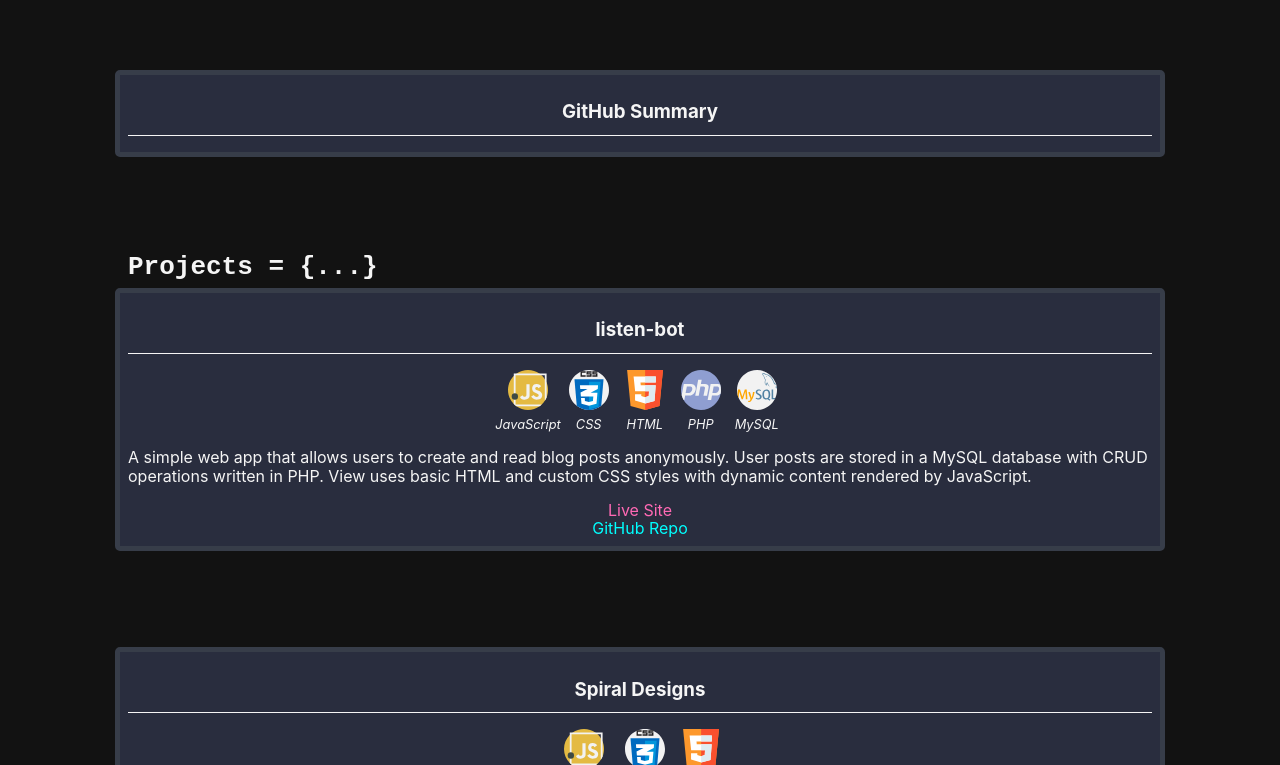
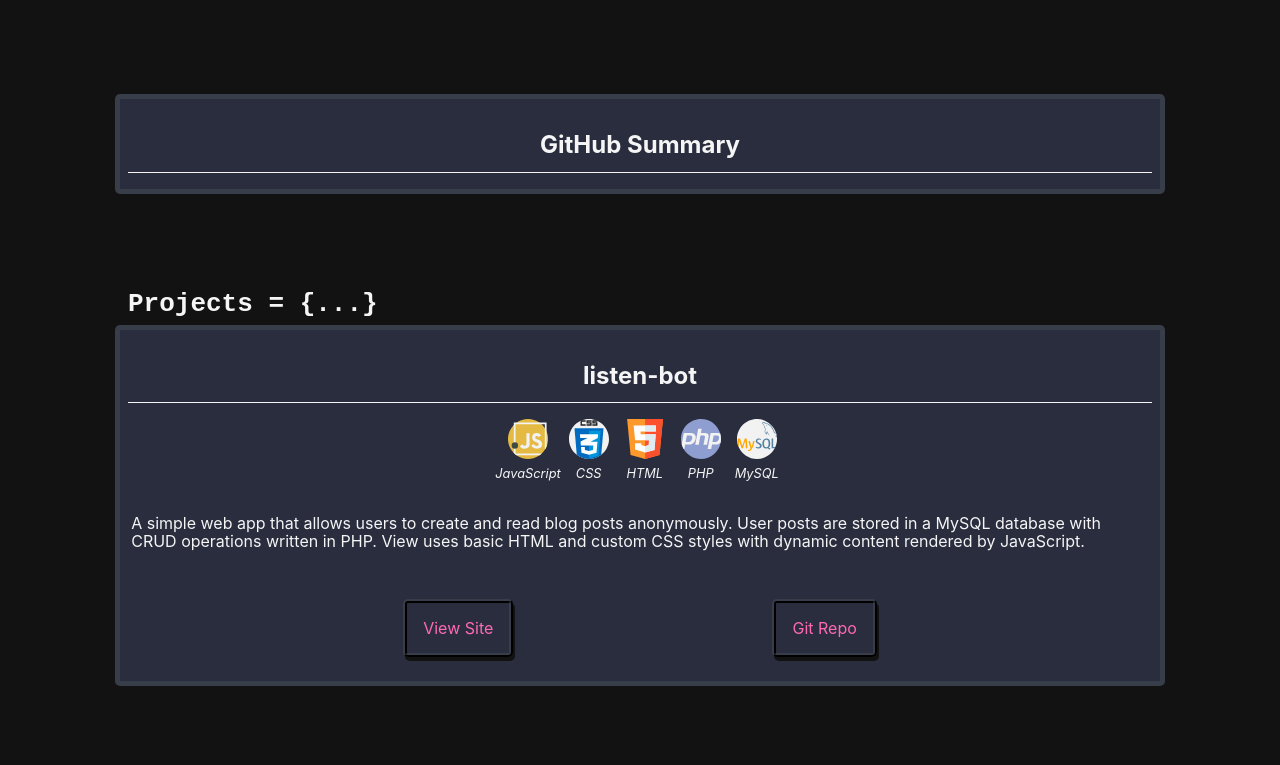
Before and after one commit to jodyanna/portfolio, a React (Create React App) app: page / in a window 1280 px wide. Shown: the part 635-1400 px from the top of the page. Built offline with nearby package versions, Linux system fonts and the light colour scheme; no server answers.

Commit message:
reworked project link buttons

```diff
--- a/src/components/Projects.js
+++ b/src/components/Projects.js
@@ -74,15 +74,31 @@ class Project extends React.Component {
     }
 
     return (
-      <article>
+      <article className={styles.article}>
         <h3>{this.props.project.name}</h3>
         <hr/>
         <div className={styles.container}>
           {renderTechList()}
         </div>
-        <p>{this.props.project.description}</p>
-        <a href={this.props.project.link}>Live Site</a>
-        <a href={this.props.project.gitLink}>GitHub Repo</a>
+        <div className={styles.container}>
+          <div className={styles.textContainer}>
+            {this.props.project.description}
+          </div>
+          <div className={styles.buttonContainer}>
+            <button className={styles.button} onClick={e => {
+              e.preventDefault();
+              window.location.href = this.props.project.link;
+            }}
+            >View Site</button>
+            <button className={styles.button} onClick={e => {
+              e.preventDefault();
+              window.location.href = this.props.project.gitLink;
+            }}
+            >Git Repo</button>
+          </div>
+        </div>
+
+
       </article>
     );
   }
--- a/src/styles/index.css
+++ b/src/styles/index.css
@@ -53,6 +53,7 @@ h2 {
 }
 
 h3 {
+  font-size: 1.5em;
   margin-bottom: 0.2em;
 }
 
--- a/src/styles/modules/Projects.module.css
+++ b/src/styles/modules/Projects.module.css
@@ -1,3 +1,15 @@
+
+.article {
+    width: 80%;
+
+    margin: 0 0 6em 0;
+    padding: 0.5em;
+
+    background-color: #292d3e;
+
+    border: #373d49 5px solid;
+    border-radius: 5px;
+}
 
 .container {
     display: flex;
@@ -7,6 +19,7 @@
     justify-content: center;
 
     flex-direction: row;
+    flex-wrap: wrap;
 }
 
 .caption {
@@ -32,3 +45,42 @@
     flex-direction: column;
     margin: 0;
 }
+
+.textContainer {
+
+    margin: 2em 0.2em;
+}
+
+.buttonContainer {
+    display: flex;
+    display: -webkit-flex;
+    flex-direction: row;
+    flex-wrap: wrap;
+
+    justify-content: space-evenly;
+    align-items: center;
+
+    width: 100%;
+
+    margin: 1em 1em;
+
+}
+
+.button {
+    padding: 1em;
+
+    background-color: transparent;
+
+    border: #373d49 ridge 4px;
+    border-radius: 5px;
+
+    box-shadow: 2px 4px #121212;
+
+    font-size: 1em;
+    color: hotpink;
+}
+
+.button:hover {
+    color: springgreen;
+    cursor: pointer;
+}
```
